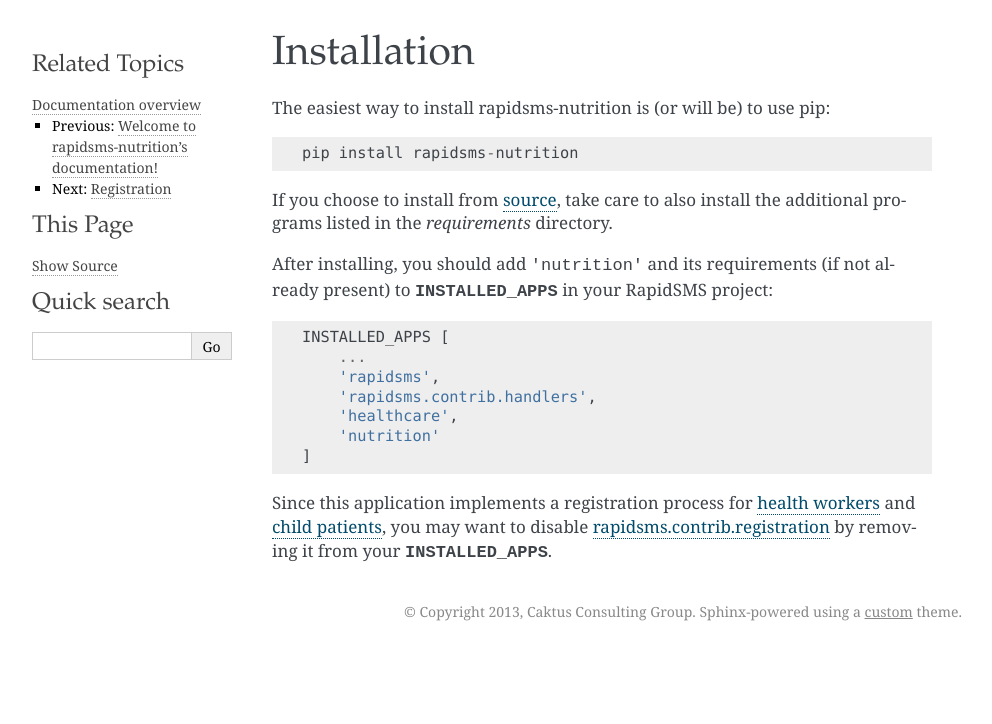
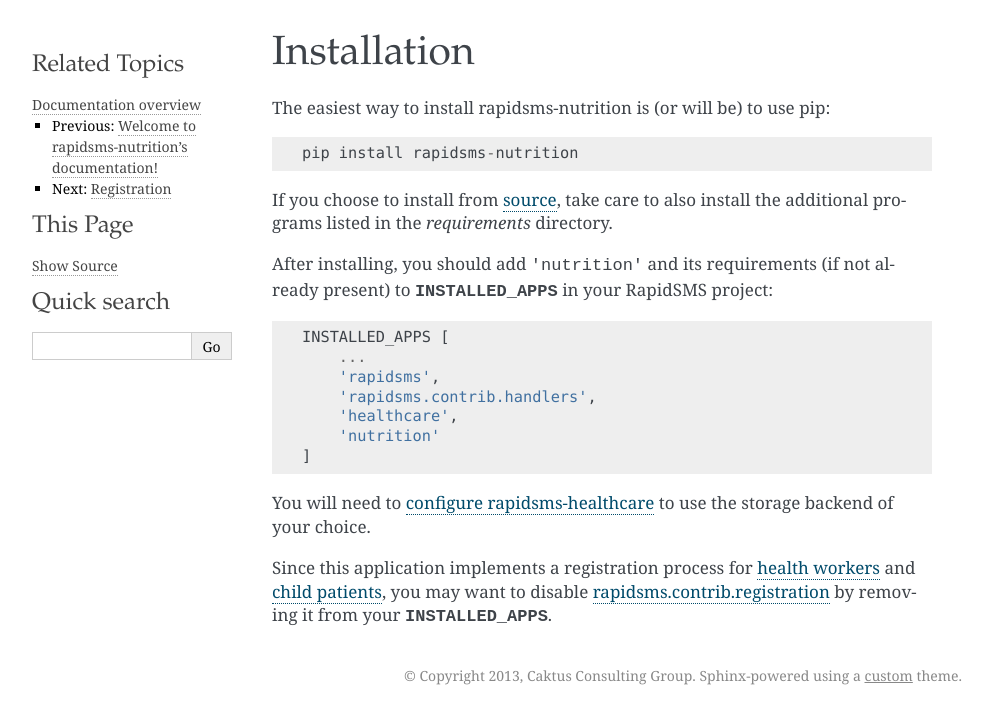
Before and after one commit to caktus/rapidsms-nutrition, a Sphinx documentation site: the page built from docs/installation.rst, in a window 1280 px wide. Shown: the top 724 px of the page, without its empty margins (148-1140 px from the left). Built offline with Sphinx 7.4.7, drawn with Linux system fonts in a browser that asks for light colours.

Commit message:
Include note about rapidsms-healthcare configuration in docs

```diff
--- a/docs/installation.rst
+++ b/docs/installation.rst
@@ -21,6 +21,10 @@
         'nutrition'
     ]
 
+You will need to `configure rapidsms-healthcare
+<http://rapidsms-healthcare.readthedocs.org/en/latest/quick-start.html#configuration>`_
+to use the storage backend of your choice.
+
 Since this application implements a registration process for
 :ref:`health workers <registration-health-workers>` and :ref:`child patients
 <registration-patients>`, you may want to disable
```
